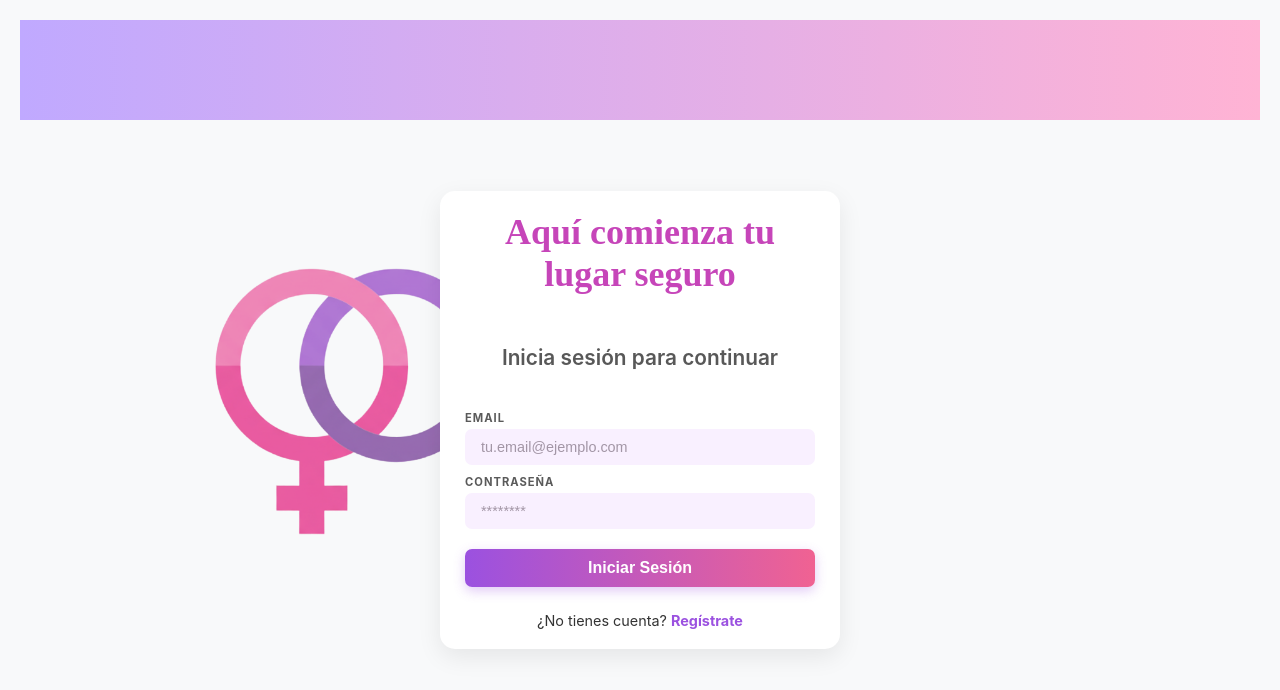
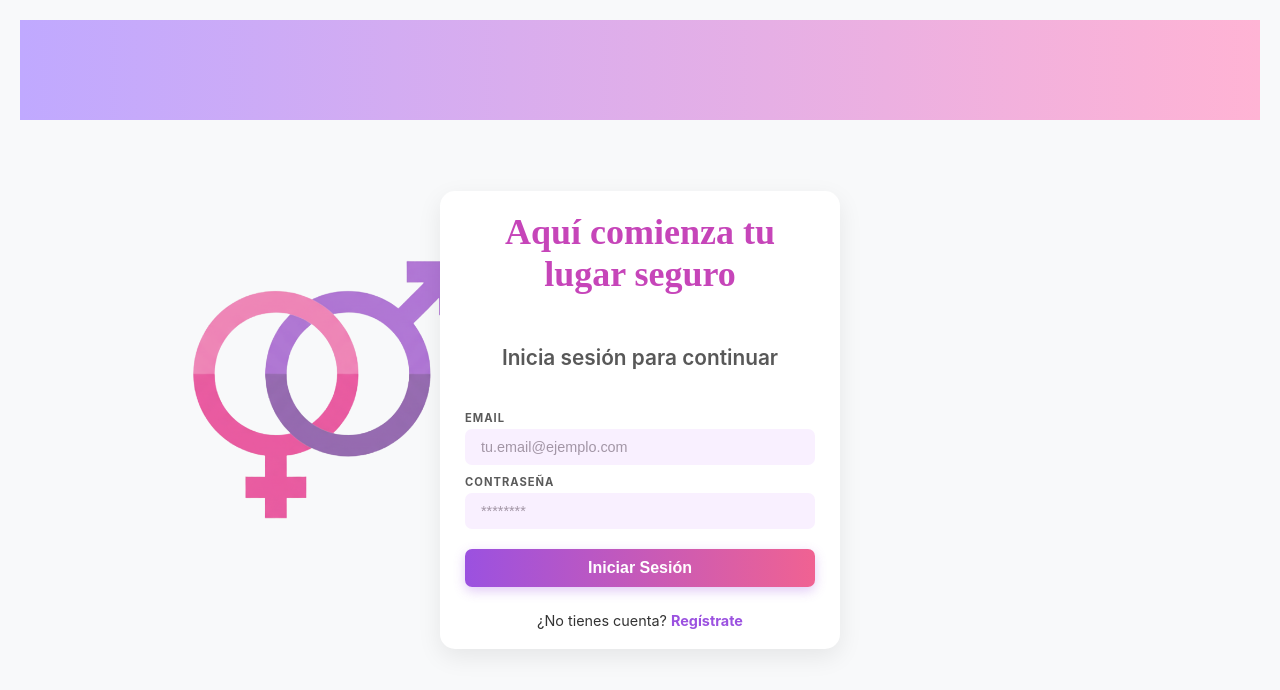
Before and after one commit to Jdelizadev/Front, a React (Vite) app: page / in a window 1280 px wide. Shown: the top 690 px of the page. Built offline with nearby package versions, Linux system fonts and the light colour scheme.

Commit message:
update logo

```diff
--- a/src/components/StylesLoginAndRegister.css
+++ b/src/components/StylesLoginAndRegister.css
@@ -55,8 +55,8 @@ body {
     left: 40px;
     top: 50%;
     transform: translateY(-50%);
-    width: 700px;
-    height: 700px;
+    width: 600px;
+    height: 600px;
     background-image: url('../assets/gender.png') ;
     background-size: contain;
     background-repeat: no-repeat;
```
